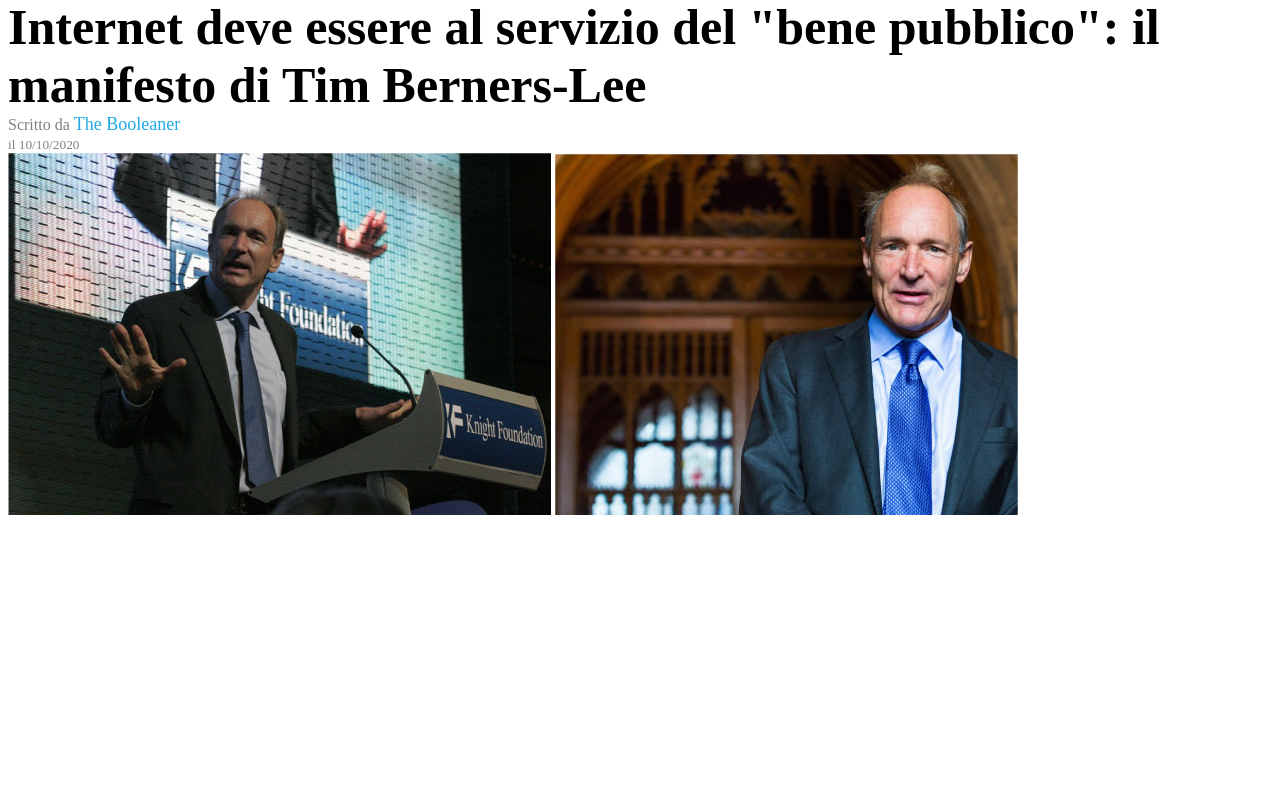
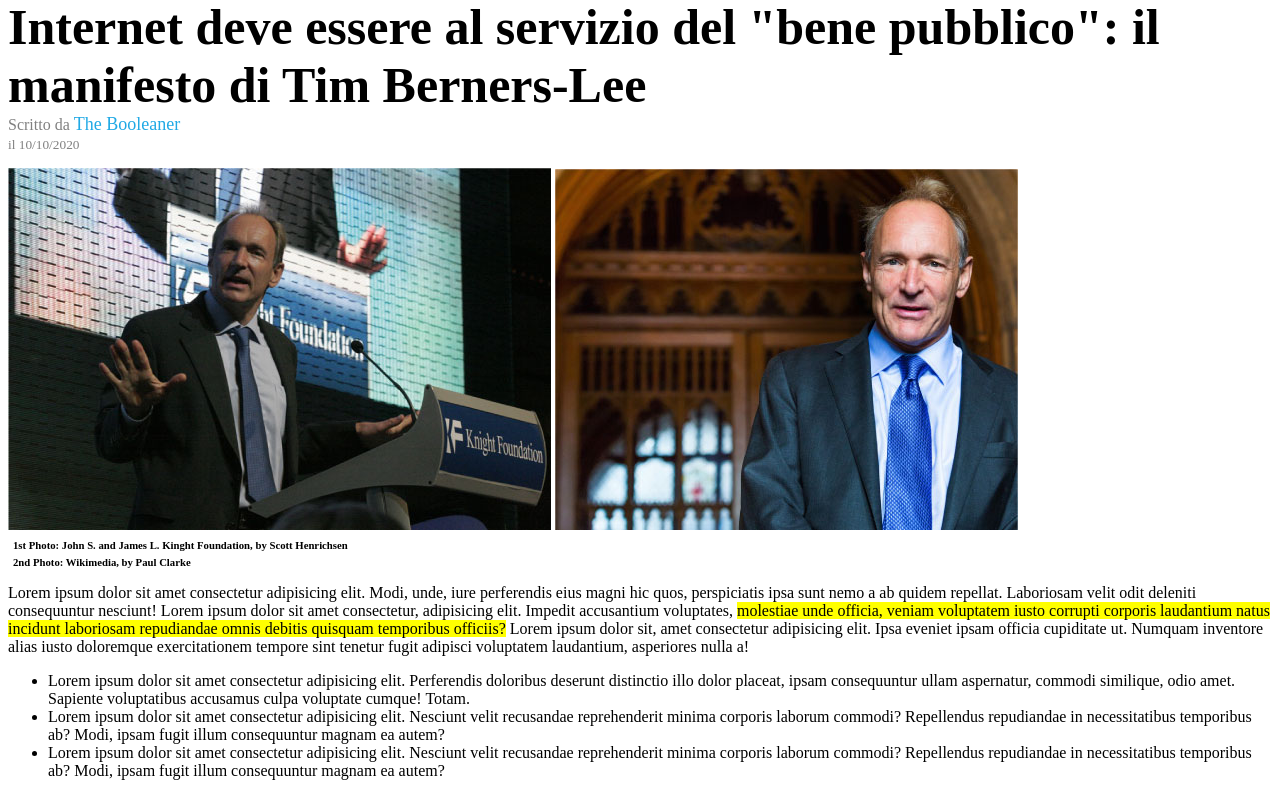
Before and after one commit to Angelo31294/html-css-booleaner, a plain HTML site: page index.html in a window 1280 px wide. Shown: the part 210-1006 px from the top of the page. Before the commit the page ends 800 px from the top, so only its background shows below. Drawn offline with Linux system fonts and the light colour scheme.

Commit message:
Paragrafo e Lista

```diff
--- a/CSS/style.css
+++ b/CSS/style.css
@@ -19,7 +19,17 @@ h1{
 span{
     color:  #808080;
 }
+
 a{
     font-size: large;
     color: #20A9E5;
 }
+
+
+.Tim-img{
+    margin-top: 15px;
+}
+
+h6{
+    margin: 5px;
+}
--- a/index.html
+++ b/index.html
@@ -17,11 +17,31 @@
         <!-- Autore e data pubblicazione -->
         <span>Scritto da <a>The Booleaner</a></span><br>
         <span><small>il 10/10/2020</small></span>
+
         <!-- immagini di Tim -->
-        <div>
+        <div class="Tim-img">
             <img src="img/tim-1.jpg" alt="">
             <img src="img/tim-2.jpg" alt="">
+            <h6>1st Photo: John S. and James L. Kinght Foundation, by Scott Henrichsen</h6>
+            <h6>2nd Photo: Wikimedia, by Paul Clarke</h6>
         </div>
+        <!-- Primo paragrafo -->
+        <section>
+            <p>Lorem ipsum dolor sit amet consectetur adipisicing elit. Modi, unde, iure perferendis eius magni hic quos, perspiciatis ipsa sunt nemo a ab quidem repellat. Laboriosam velit odit deleniti consequuntur nesciunt!
+                Lorem ipsum dolor sit amet consectetur, adipisicing elit. Impedit accusantium voluptates, <mark> molestiae unde officia, veniam voluptatem iusto corrupti corporis laudantium natus incidunt laboriosam repudiandae omnis debitis quisquam temporibus officiis?</mark>
+                Lorem ipsum dolor sit, amet consectetur adipisicing elit. Ipsa eveniet ipsam officia cupiditate ut. Numquam inventore alias iusto doloremque exercitationem tempore sint tenetur fugit adipisci voluptatem laudantium, asperiores nulla a!
+             </p>
+        </section>
+
+        <!-- Lista disordinata -->
+        <section>
+            <ul>
+                <li>Lorem ipsum dolor sit amet consectetur adipisicing elit. Perferendis doloribus deserunt distinctio illo dolor placeat, ipsam consequuntur ullam aspernatur, commodi similique, odio amet. Sapiente voluptatibus accusamus culpa voluptate cumque! Totam.</li>
+                <li>Lorem ipsum dolor sit amet consectetur adipisicing elit. Nesciunt velit recusandae reprehenderit minima corporis laborum commodi? Repellendus repudiandae in necessitatibus temporibus ab? Modi, ipsam fugit illum consequuntur magnam ea autem?</li>
+                <li>Lorem ipsum dolor sit amet consectetur adipisicing elit. Nesciunt velit recusandae reprehenderit minima corporis laborum commodi? Repellendus repudiandae in necessitatibus temporibus ab? Modi, ipsam fugit illum consequuntur magnam ea autem?</li>
+            </ul>
+        </section>
+
     </main>
     <footer></footer>
 </body>
```
